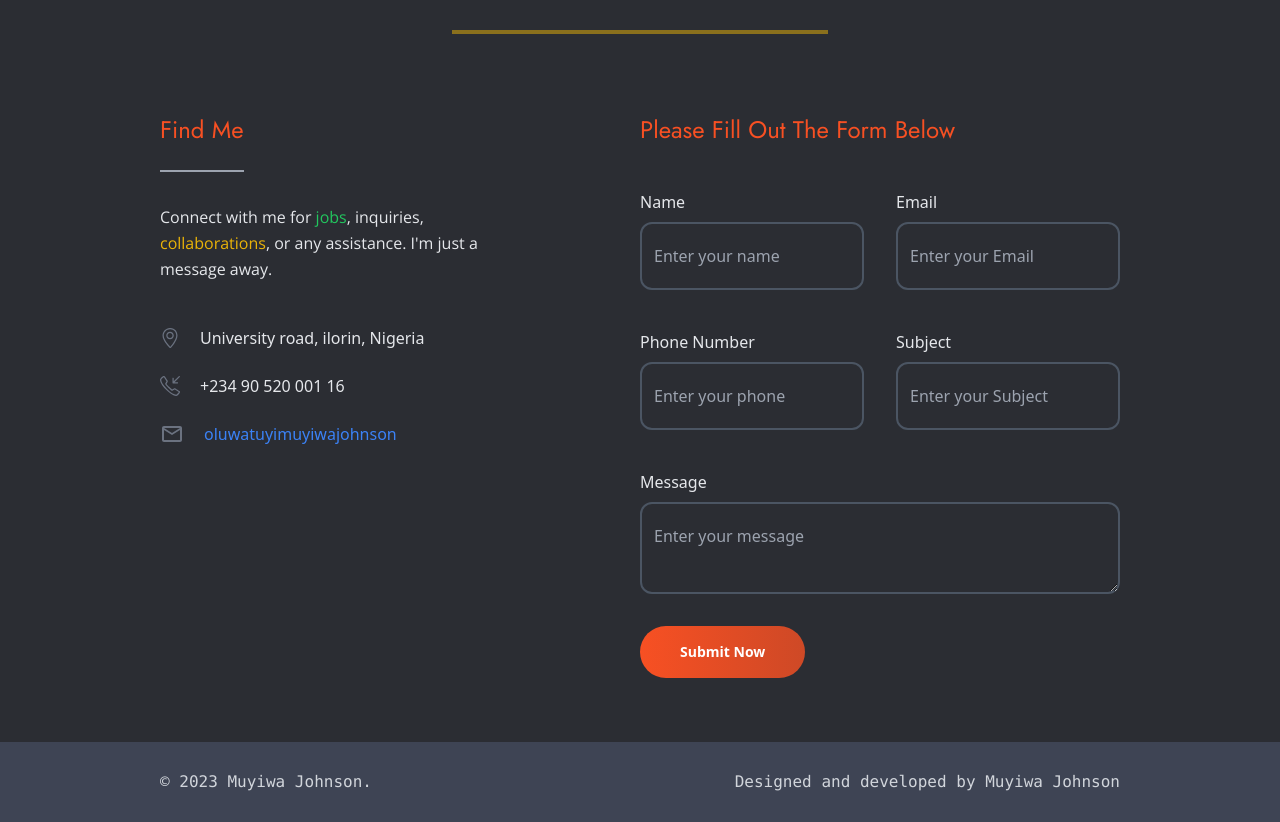
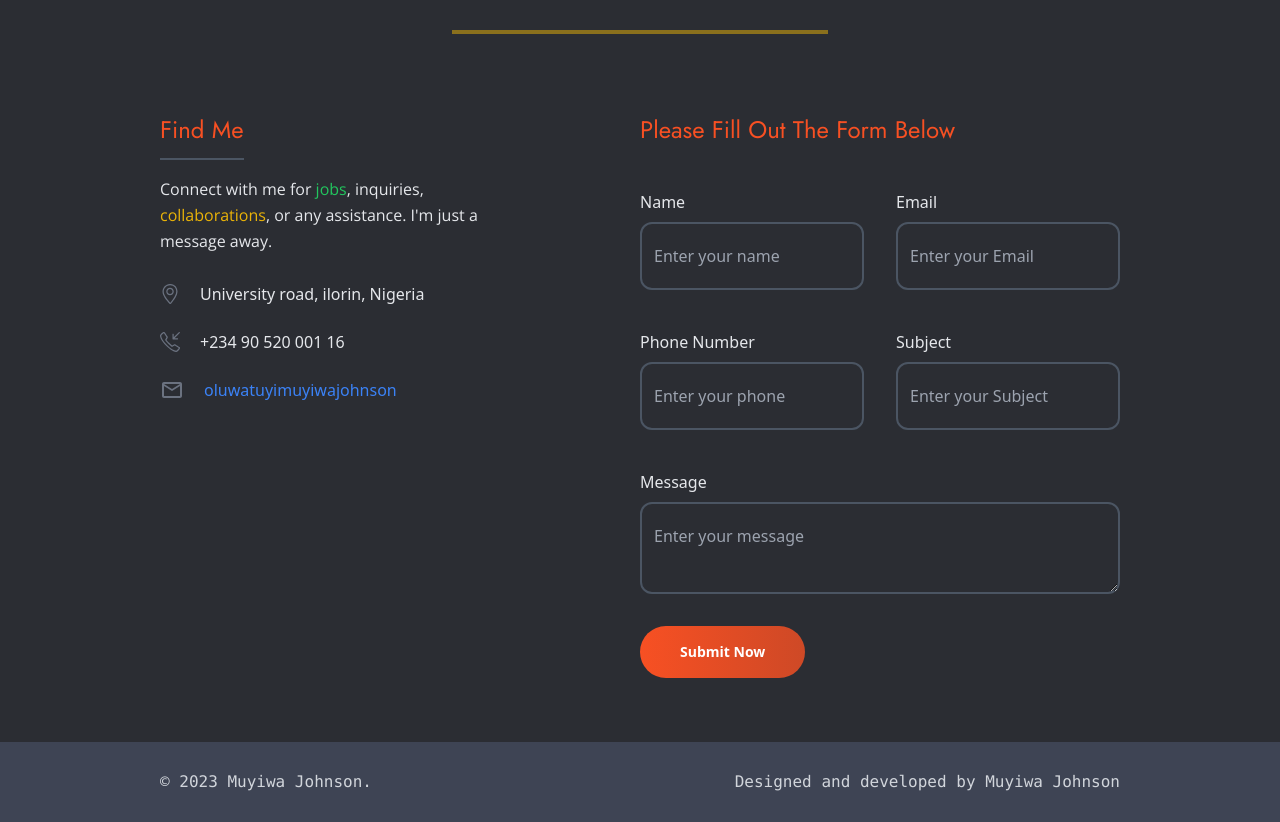
Before and after one commit to codewithjohnson/Portfolio, a React (Vite) app: page / in a window 1280 px wide. Shown: the part 1690-2512 px from the top of the page. Built offline with nearby package versions, Linux system fonts and the light colour scheme.

Commit message:
clean up

```diff
--- a/src/components/Header/Header.tsx
+++ b/src/components/Header/Header.tsx
@@ -60,7 +60,7 @@ const Header = () => {
 
   return (
     <nav
-      className={`z-50 bg-primary transition-all duration-200 delay-200 ease-in-out header h-[80px] fixed top-0 w-full md:flex-row flex justify-between left-0 right-0 items-center px-5  xl:px-40
+      className={`z-50 bg-primary transition-all duration-200 delay-200 ease-in-out header h-[80px] fixed top-0 w-full md:flex-row flex justify-between left-0 right-0 items-center px-8  xl:px-40
       ${isScrolled ? "bg-[#2B2D33]/80" : "bg-primary"}
        `}
     >
--- a/src/components/contact/Contact.tsx
+++ b/src/components/contact/Contact.tsx
@@ -27,15 +27,15 @@ const Contact = () => {
         </h1>
 
         {/* contact details */}
-        <div className="flex flex-col justify-between mt-10 md:mt-20 md:flex-row gap-y-10">
+        <div className="flex flex-col justify-between mt-10 md:mt-20 md:flex-row gap-y-20">
           {/* left */}
           <div className="w-full ">
-            <h1 className="pb-6 text-2xl capitalize border-b-2 text-secondary font-jost border-b-gray-400 w-fit">
+            <h1 className="pb-3 text-2xl capitalize border-b-2 text-secondary font-jost border-b-gray-600 w-fit">
               Find Me
             </h1>
 
             {/* introduction */}
-            <p className="text-base leading-[26px] text-gray-200 md:pr-32 py-8 font-openSans pr-12 ">
+            <p className="text-base leading-[26px] text-gray-200 md:pr-32 py-4 font-openSans pr-8 ">
               Connect with me for <span className="text-green-500">jobs</span>,
               inquiries, <span className="text-yellow-500">collaborations</span>
               , or any assistance. I'm just a message away.
--- a/src/components/hero/HeroText.tsx
+++ b/src/components/hero/HeroText.tsx
@@ -3,11 +3,11 @@ import { Link } from "react-router-dom";
 import { BsTwitter, BsGithub, BsLinkedin } from "react-icons/bs";
 import { handleSmoothScroll } from "./funcs";
 
-type Props = {};
 
-const HeroText = (props: Props) => {
+
+const HeroText = () => {
   return (
-    <div className="flex flex-col items-center justify-center w-full px-12 pt-5 md:pt-0 md:px-0">
+    <div className="flex flex-col items-center justify-center w-full px-6 pt-5 md:pt-0 md:px-0">
       {/* greeting text */}
       <p className="w-full py-1 text-2xl font-medium text-center text-secondary md:text-left">
         Hello, I'm
--- a/src/components/logo/Logo.tsx
+++ b/src/components/logo/Logo.tsx
@@ -2,14 +2,14 @@ import React from "react";
 import { Link } from "react-router-dom";
 import { handleSmoothScroll } from "../hero/funcs";
 
-type Props = {};
 
-const Logo = (props: Props) => {
+
+const Logo = () => {
   return (
     <Link
       to="#home"
       onClick={(e) => handleSmoothScroll(e, "#home")}
-      className="w-full text-3xl font-extrabold text-white font-raleway animated-bounce"
+      className="w-full text-3xl font-extrabold text-white font-raleway xl:animated-bounce"
     >
       <span className="text-secondary ">Muyiwa</span>
       {""}. J
```
